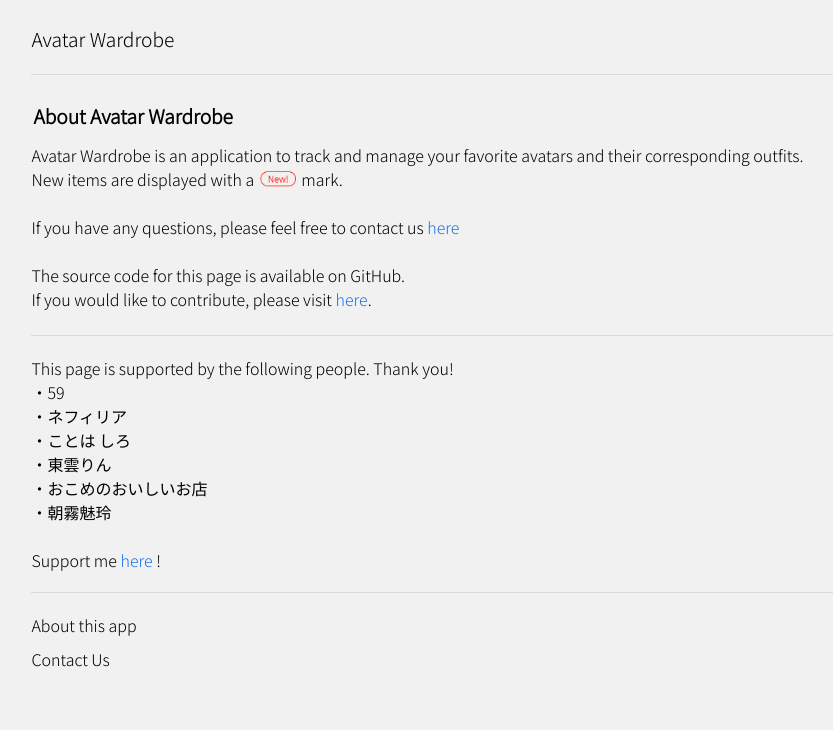
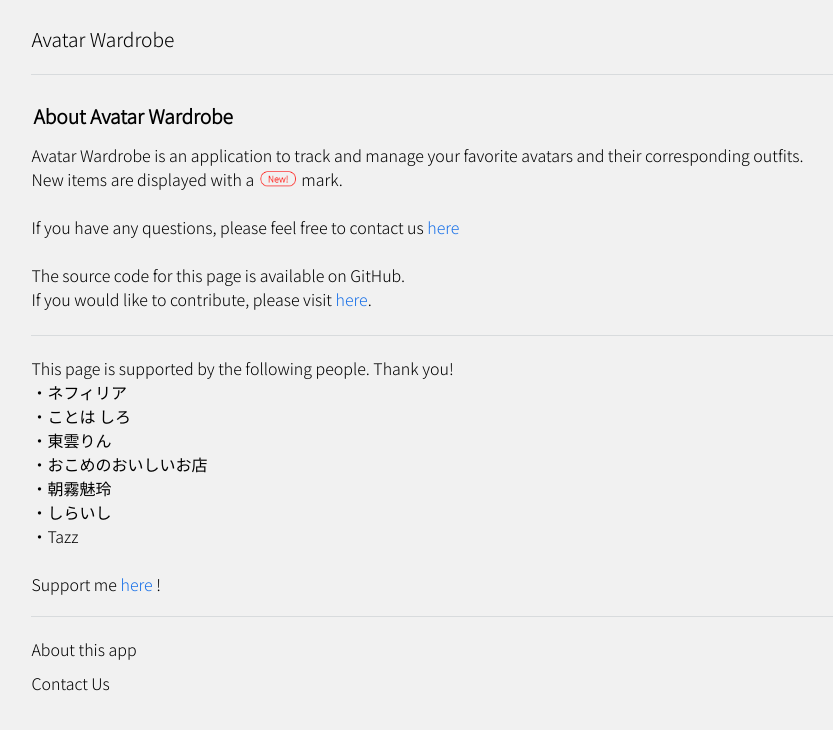
Before and after one commit to Raifa21/Avatar-Wardrobe, a Next.js app: page /about_en in a window 1280 px wide. Shown: the top 730 px of the page, without its empty margins (71-904 px from the left). Built offline with nearby package versions, Linux system fonts and the light colour scheme.

Commit message:
Update supporters.tsx

```diff
--- a/components/supporters.tsx
+++ b/components/supporters.tsx
@@ -15,13 +15,10 @@
         ? "以下の方々にご支援いただいております。ありがとうございます！！！！！"
         : "This page is supported by the following people. Thank you!"}
       <div className={styles.platinumSupport}></div>
-      <div className={styles.goldSupport}>
-        ・59 {language === "JP" ? "様" : ""}
-      </div>
+      <div className={styles.goldSupport}></div>
       <div className={styles.silverSupport}>
         ・ネフィリア {language === "JP" ? "様" : ""}
-      </div>
-      <div className={styles.silverSupport}>
+        <br />
         ・ことは しろ {language === "JP" ? "様" : ""}
       </div>
       <div className={styles.bronzeSupport}>
@@ -33,6 +30,10 @@
         &nbsp;{language === "JP" ? "様" : ""}
         <br />
         ・朝霧魅玲 {language === "JP" ? "様" : ""}
+        <br />
+        ・しらいし {language === "JP" ? "様" : ""}
+        <br />
+        ・Tazz {language === "JP" ? "様" : ""}
       </div>
       <div className={styles.basicSupport}></div>
       <br />
```
